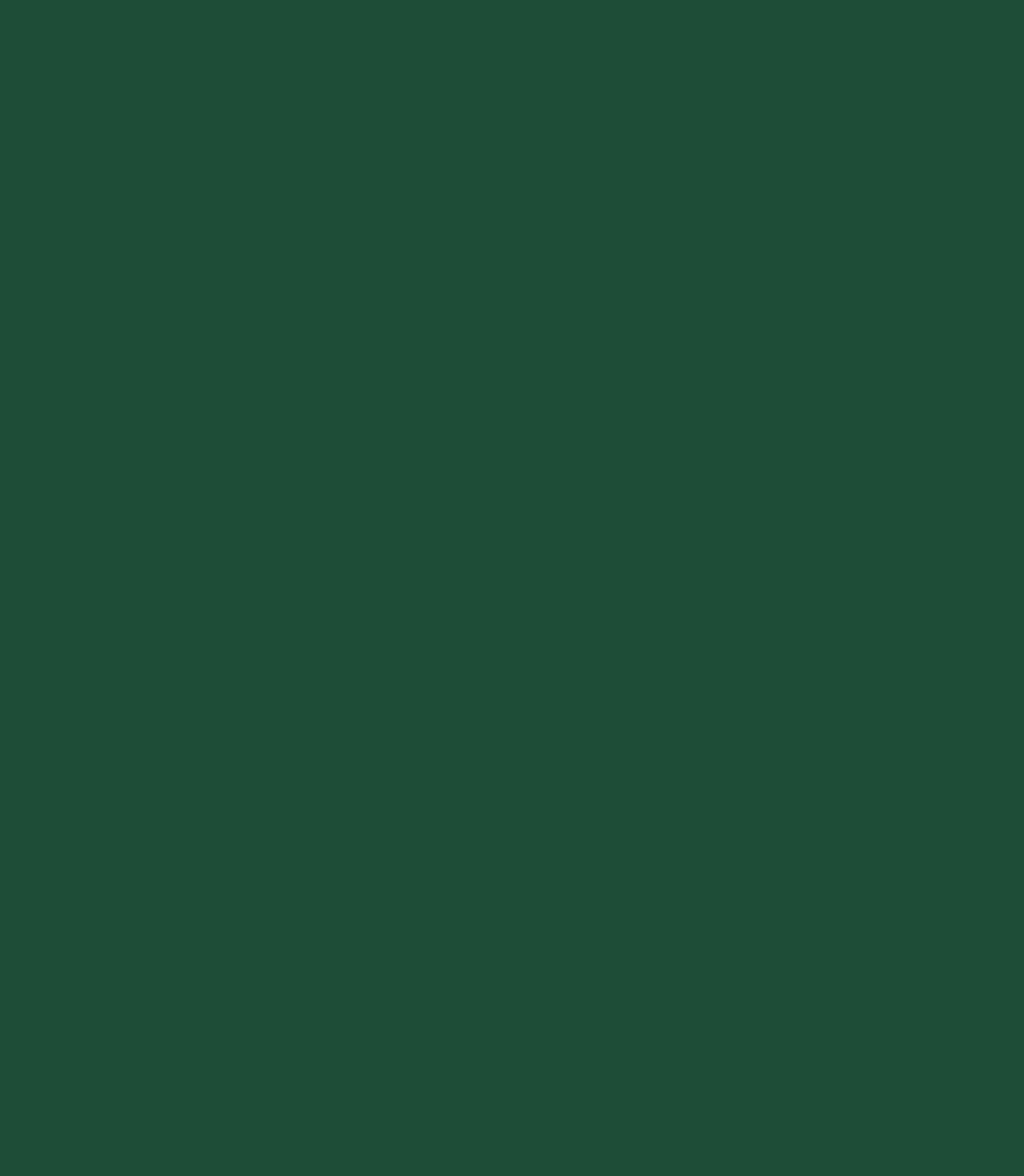
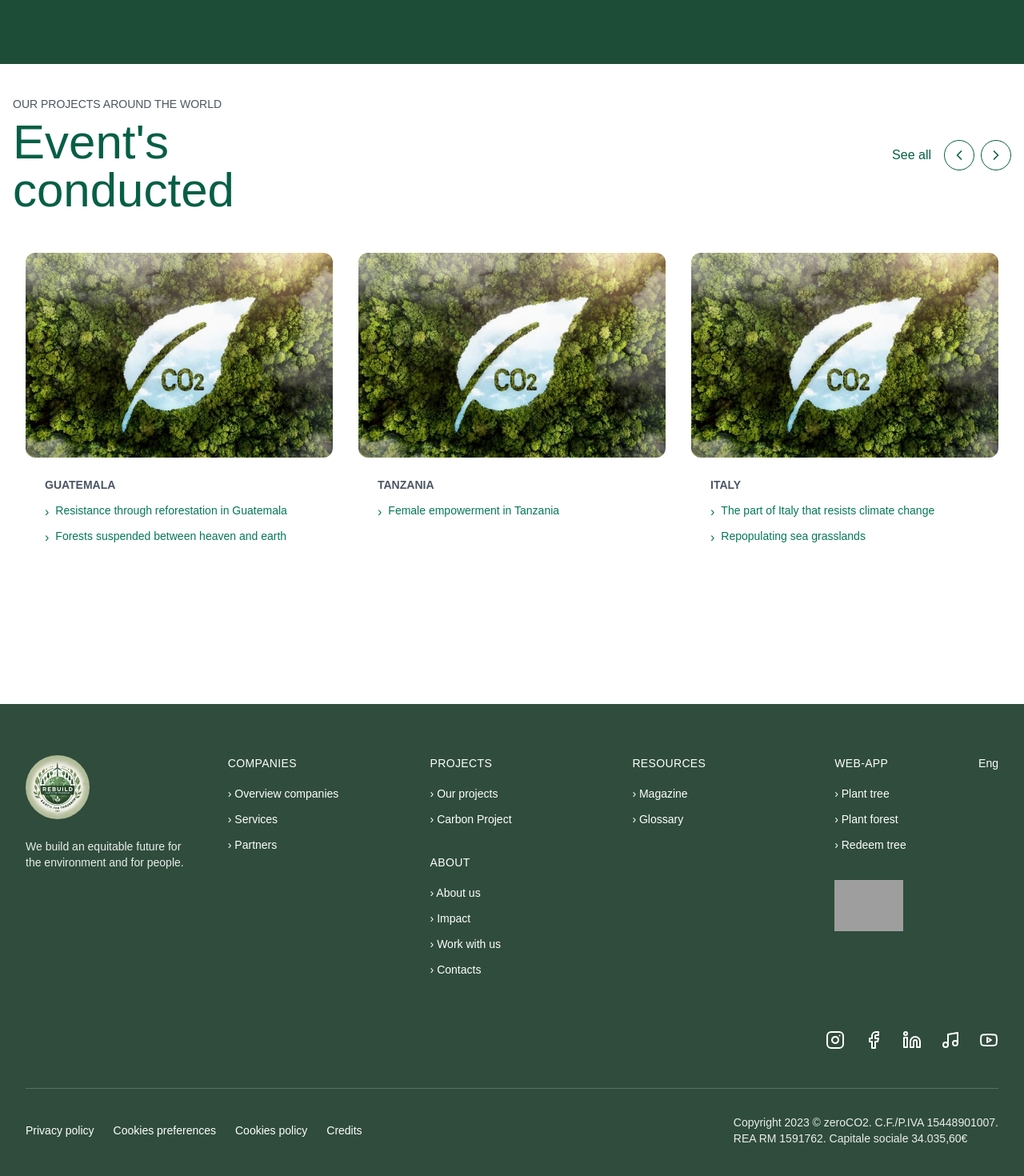
Before and after one commit to muhammed-anas-na/rebuild-earth, a Next.js app: page / in a window 1280 px wide. Shown: the part 2108-3578 px from the top of the page at 80% size. Before the commit the page ends 2188 px from the top, so only its background shows below. Built offline with nearby package versions, Linux system fonts and the light colour scheme; grey boxes are pictures that could not be loaded; a web font is replaced by a local one.

Commit message:
Event and footer aaded

```diff
--- a/src/components/Events.jsx
+++ b/src/components/Events.jsx
@@ -1,141 +1,114 @@
-import Image from "next/image";
-import React from "react";
-import { Timeline } from "@/components/ui/timeline";
+"use client"
+import React, { useState } from 'react';
+import { ChevronLeft, ChevronRight } from 'lucide-react';
 
-export function TimelineDemo() {
-  const data = [
+const ProjectCard = ({ country, image, projects }) => (
+  <div className="flex-shrink-0 w-full md:w-1/3 px-4 mb-8">
+    <div className="overflow-hidden">
+      <div className="relative h-64 overflow-hidden">
+        <img
+          src={image}
+          alt={`Project in ${country}`}
+          className="w-full h-full object-cover rounded-xl"
+        />
+      </div>
+      <div className="p-6">
+        <h3 className="text-sm font-semibold text-gray-600 mb-3">{country}</h3>
+        <div className="space-y-2">
+          {projects.map((project, index) => (
+            <div key={index} className="flex items-start">
+              <div className="text-emerald-700 mr-2">›</div>
+              <p className="text-emerald-700 text-sm hover:text-emerald-800 cursor-pointer">
+                {project}
+              </p>
+            </div>
+          ))}
+        </div>
+      </div>
+    </div>
+  </div>
+);
+
+const Events = () => {
+  const [currentSlide, setCurrentSlide] = useState(0);
+
+  const projects = [
     {
-      title: "Sep 28-30 (2024)",
-      content: (
+      country: 'GUATEMALA',
+      image: 'image01.jpg',
+      projects: [
+        'Resistance through reforestation in Guatemala',
+        'Forests suspended between heaven and earth'
+      ]
+    },
+    {
+      country: 'TANZANIA',
+      image: 'image01.jpg',
+      projects: [
+        'Female empowerment in Tanzania'
+      ]
+    },
+    {
+      country: 'ITALY',
+      image: 'image01.jpg',
+      projects: [
+        'The part of Italy that resists climate change',
+        'Repopulating sea grasslands'
+      ]
+    },
+
+  ];
+
+  const nextSlide = () => {
+    setCurrentSlide((prev) => (prev + 1) % projects.length);
+  };
+
+  const prevSlide = () => {
+    setCurrentSlide((prev) => (prev - 1 + projects.length) % projects.length);
+  };
+
+  return (
+    <div className='bg-white h-screen'>
+    <div className="max-w-7xl mx-auto px-4 py-10">
+      <div className="flex justify-between items-center mb-12 text-emerald-800">
         <div>
-          <p className="text-neutral-800 dark:text-neutral-200 text-xs md:text-sm font-normal mb-8">
-          <span className="font-bold">Project Planning:</span> Conducted initial planning for a carbon neutrality project, including in-depth research to better understand its components and impact.
-          2 Execution Strategy: Developed an execution strategy, deciding on a trial run within Illahia Arts and Science College.
-          </p>
-          <div className="grid grid-cols-2 gap-4">
-            <Image
-              src="/api/placeholder/500/500"
-              alt="startup template 1"
-              width={500}
-              height={500}
-              className="rounded-lg object-cover h-20 md:h-44 lg:h-60 w-full shadow-[0_0_24px_rgba(34,_42,_53,_0.06),_0_1px_1px_rgba(0,_0,_0,_0.05),_0_0_0_1px_rgba(34,_42,_53,_0.04),_0_0_4px_rgba(34,_42,_53,_0.08),_0_16px_68px_rgba(47,_48,_55,_0.05),_0_1px_0_rgba(255,_255,_255,_0.1)_inset]"
-            />
-            <Image
-              src="/api/placeholder/500/500"
-              alt="startup template 2"
-              width={500}
-              height={500}
-              className="rounded-lg object-cover h-20 md:h-44 lg:h-60 w-full shadow-[0_0_24px_rgba(34,_42,_53,_0.06),_0_1px_1px_rgba(0,_0,_0,_0.05),_0_0_0_1px_rgba(34,_42,_53,_0.04),_0_0_4px_rgba(34,_42,_53,_0.08),_0_16px_68px_rgba(47,_48,_55,_0.05),_0_1px_0_rgba(255,_255,_255,_0.1)_inset]"
-            />
-            <Image
-              src="/api/placeholder/500/500"
-              alt="startup template 3"
-              width={500}
-              height={500}
-              className="rounded-lg object-cover h-20 md:h-44 lg:h-60 w-full shadow-[0_0_24px_rgba(34,_42,_53,_0.06),_0_1px_1px_rgba(0,_0,_0,_0.05),_0_0_0_1px_rgba(34,_42,_53,_0.04),_0_0_4px_rgba(34,_42,_53,_0.08),_0_16px_68px_rgba(47,_48,_55,_0.05),_0_1px_0_rgba(255,_255,_255,_0.1)_inset]"
-            />
-            <Image
-              src="/api/placeholder/500/500"
-              alt="startup template 4"
-              width={500}
-              height={500}
-              className="rounded-lg object-cover h-20 md:h-44 lg:h-60 w-full shadow-[0_0_24px_rgba(34,_42,_53,_0.06),_0_1px_1px_rgba(0,_0,_0,_0.05),_0_0_0_1px_rgba(34,_42,_53,_0.04),_0_0_4px_rgba(34,_42,_53,_0.08),_0_16px_68px_rgba(47,_48,_55,_0.05),_0_1px_0_rgba(255,_255,_255,_0.1)_inset]"
-            />
+          <h2 className="text-sm text-gray-600 mb-2">OUR PROJECTS AROUND THE WORLD</h2>
+          <h1 className="text-6xl font-medium ">Event's<br />conducted</h1>
+        </div>
+        <div className="flex items-center space-x-4">
+          <button className="text-emerald-800 hover:text-emerald-900">
+            See all
+          </button>
+          <div className="flex space-x-2">
+            <button
+              onClick={prevSlide}
+              className="p-2 rounded-full border border-emerald-800 text-emerald-800 hover:bg-emerald-800 hover:text-white transition-colors"
+            >
+              <ChevronLeft size={20} />
+            </button>
+            <button
+              onClick={nextSlide}
+              className="p-2 rounded-full border border-emerald-800 text-emerald-800 hover:bg-emerald-800 hover:text-white transition-colors"
+            >
+              <ChevronRight size={20} />
+            </button>
           </div>
         </div>
-      ),
-    },
-    {
-      title: "Oct 01-03 (2024)",
-      content: (
-        <div>
-          <p className="text-neutral-800 dark:text-neutral-200 text-xs md:text-sm font-normal mb-8">
-          <span className="font-bold">Campaign Concept: </span>Designed a unique campaign for the trial, incorporating an engaging coin-based reward system called Greeny Coins.
-2 Greeny Coins Background: Inspired by a 15-year-old bartering game from South India, where children exchanged leaves, fostering a connection to nature.
-3 Coin System Setup: Outlined how participants could earn and redeem Greeny Coins, including discounts at local restaurants.
-          </p>
-          <div className="grid grid-cols-2 gap-4">
-            <Image
-              src="/api/placeholder/500/500"
-              alt="hero template"
-              width={500}
-              height={500}
-              className="rounded-lg object-cover h-20 md:h-44 lg:h-60 w-full shadow-[0_0_24px_rgba(34,_42,_53,_0.06),_0_1px_1px_rgba(0,_0,_0,_0.05),_0_0_0_1px_rgba(34,_42,_53,_0.04),_0_0_4px_rgba(34,_42,_53,_0.08),_0_16px_68px_rgba(47,_48,_55,_0.05),_0_1px_0_rgba(255,_255,_255,_0.1)_inset]"
-            />
-            <Image
-              src="/api/placeholder/500/500"
-              alt="feature template"
-              width={500}
-              height={500}
-              className="rounded-lg object-cover h-20 md:h-44 lg:h-60 w-full shadow-[0_0_24px_rgba(34,_42,_53,_0.06),_0_1px_1px_rgba(0,_0,_0,_0.05),_0_0_0_1px_rgba(34,_42,_53,_0.04),_0_0_4px_rgba(34,_42,_53,_0.08),_0_16px_68px_rgba(47,_48,_55,_0.05),_0_1px_0_rgba(255,_255,_255,_0.1)_inset]"
-            />
-            <Image
-              src="/api/placeholder/500/500"
-              alt="bento template"
-              width={500}
-              height={500}
-              className="rounded-lg object-cover h-20 md:h-44 lg:h-60 w-full shadow-[0_0_24px_rgba(34,_42,_53,_0.06),_0_1px_1px_rgba(0,_0,_0,_0.05),_0_0_0_1px_rgba(34,_42,_53,_0.04),_0_0_4px_rgba(34,_42,_53,_0.08),_0_16px_68px_rgba(47,_48,_55,_0.05),_0_1px_0_rgba(255,_255,_255,_0.1)_inset]"
-            />
-            <Image
-              src="/api/placeholder/500/500"
-              alt="cards template"
-              width={500}
-              height={500}
-              className="rounded-lg object-cover h-20 md:h-44 lg:h-60 w-full shadow-[0_0_24px_rgba(34,_42,_53,_0.06),_0_1px_1px_rgba(0,_0,_0,_0.05),_0_0_0_1px_rgba(34,_42,_53,_0.04),_0_0_4px_rgba(34,_42,_53,_0.08),_0_16px_68px_rgba(47,_48,_55,_0.05),_0_1px_0_rgba(255,_255,_255,_0.1)_inset]"
-            />
-          </div>
+      </div>
+
+      <div className="flex overflow-hidden relative">
+        <div
+          className="flex transition-transform duration-300 ease-in-out"
+          style={{ transform: `translateX(-${currentSlide * 100}%)` }}
+        >
+          {projects.map((project, index) => (
+            <ProjectCard key={index} {...project} />
+          ))}
         </div>
-      ),
-    },
-    {
-      title: "Oct 04-05 (2024)",
-      content: (
-        <div>
-          <p><span className="font-bold">Project Approval:</span>Presented the project to the college principal and manager, receiving approval to proceed with the trial run.
-            2 Team Formation: Built the project team with roles assigned to:
-            Founder: Shoaib Yoosaph
-            Co-founders: Beema Mol, Ali Akber TM, Saniya Manoj
-            Team Members: Muhammed Jabir, Afshan, Yaseen, Fahad, Safwan.</p>
-          <div className="grid grid-cols-2 gap-4">
-            <Image
-              src="/api/placeholder/500/500"
-              alt="hero template"
-              width={500}
-              height={500}
-              className="rounded-lg object-cover h-20 md:h-44 lg:h-60 w-full shadow-[0_0_24px_rgba(34,_42,_53,_0.06),_0_1px_1px_rgba(0,_0,_0,_0.05),_0_0_0_1px_rgba(34,_42,_53,_0.04),_0_0_4px_rgba(34,_42,_53,_0.08),_0_16px_68px_rgba(47,_48,_55,_0.05),_0_1px_0_rgba(255,_255,_255,_0.1)_inset]"
-            />
-            <Image
-              src="/api/placeholder/500/500"
-              alt="feature template"
-              width={500}
-              height={500}
-              className="rounded-lg object-cover h-20 md:h-44 lg:h-60 w-full shadow-[0_0_24px_rgba(34,_42,_53,_0.06),_0_1px_1px_rgba(0,_0,_0,_0.05),_0_0_0_1px_rgba(34,_42,_53,_0.04),_0_0_4px_rgba(34,_42,_53,_0.08),_0_16px_68px_rgba(47,_48,_55,_0.05),_0_1px_0_rgba(255,_255,_255,_0.1)_inset]"
-            />
-            <Image
-              src="/api/placeholder/500/500"
-              alt="bento template"
-              width={500}
-              height={500}
-              className="rounded-lg object-cover h-20 md:h-44 lg:h-60 w-full shadow-[0_0_24px_rgba(34,_42,_53,_0.06),_0_1px_1px_rgba(0,_0,_0,_0.05),_0_0_0_1px_rgba(34,_42,_53,_0.04),_0_0_4px_rgba(34,_42,_53,_0.08),_0_16px_68px_rgba(47,_48,_55,_0.05),_0_1px_0_rgba(255,_255,_255,_0.1)_inset]"
-            />
-            <Image
-              src="/api/placeholder/500/500"
-              alt="cards template"
-              width={500}
-              height={500}
-              className="rounded-lg object-cover h-20 md:h-44 lg:h-60 w-full shadow-[0_0_24px_rgba(34,_42,_53,_0.06),_0_1px_1px_rgba(0,_0,_0,_0.05),_0_0_0_1px_rgba(34,_42,_53,_0.04),_0_0_4px_rgba(34,_42,_53,_0.08),_0_16px_68px_rgba(47,_48,_55,_0.05),_0_1px_0_rgba(255,_255,_255,_0.1)_inset]"
-            />
-          </div>
-        </div>
-      ),
-    },
-  ];
-
-  return (
-    <div className="w-full">
-      <Timeline data={data} />
+      </div>
+    </div>
     </div>
   );
-}
+};
 
-export default TimelineDemo;
+export default Events;
--- /dev/null
+++ b/src/components/Footer.jsx
@@ -0,0 +1,98 @@
+import React from 'react';
+import { Instagram, Facebook, Linkedin, Youtube } from 'lucide-react';
+import { Music } from 'lucide-react'; // for TikTok icon
+
+const Footer = () => {
+  return (
+    <footer className="bg-[#2F4C3C] text-white py-16">
+      <div className="max-w-7xl mx-auto px-8">
+        <div className="grid grid-cols-1 md:grid-cols-5 gap-12 mb-16">
+          {/* Logo and Description */}
+          <div className="md:col-span-1">
+            <div className="mb-6">
+              <img src="logo.jpg" alt="Logo" className="h-20 rounded-full" />
+            </div>
+            <p className="text-sm opacity-90 max-w-xs">
+              We build an equitable future for the environment and for people.
+            </p>
+          </div>
+
+          {/* Companies */}
+          <div>
+            <h3 className="font-medium mb-4 uppercase text-sm tracking-wide">Companies</h3>
+            <ul className="space-y-2">
+              <li><a href="#" className="text-sm hover:opacity-80">› Overview companies</a></li>
+              <li><a href="#" className="text-sm hover:opacity-80">› Services</a></li>
+              <li><a href="#" className="text-sm hover:opacity-80">› Partners</a></li>
+            </ul>
+          </div>
+
+          {/* Projects & About */}
+          <div>
+            <h3 className="font-medium mb-4 uppercase text-sm tracking-wide">Projects</h3>
+            <ul className="space-y-2">
+              <li><a href="#" className="text-sm hover:opacity-80">› Our projects</a></li>
+              <li><a href="#" className="text-sm hover:opacity-80">› Carbon Project</a></li>
+            </ul>
+
+            <h3 className="font-medium mt-8 mb-4 uppercase text-sm tracking-wide">About</h3>
+            <ul className="space-y-2">
+              <li><a href="#" className="text-sm hover:opacity-80">› About us</a></li>
+              <li><a href="#" className="text-sm hover:opacity-80">› Impact</a></li>
+              <li><a href="#" className="text-sm hover:opacity-80">› Work with us</a></li>
+              <li><a href="#" className="text-sm hover:opacity-80">› Contacts</a></li>
+            </ul>
+          </div>
+
+          {/* Resources */}
+          <div>
+            <h3 className="font-medium mb-4 uppercase text-sm tracking-wide">Resources</h3>
+            <ul className="space-y-2">
+              <li><a href="#" className="text-sm hover:opacity-80">› Magazine</a></li>
+              <li><a href="#" className="text-sm hover:opacity-80">› Glossary</a></li>
+            </ul>
+          </div>
+
+          {/* Web-App & Certification */}
+          <div>
+            <div className="flex justify-between items-center mb-4">
+              <h3 className="font-medium uppercase text-sm tracking-wide">Web-App</h3>
+              <span className="text-sm">Eng</span>
+            </div>
+            <ul className="space-y-2 mb-8">
+              <li><a href="#" className="text-sm hover:opacity-80">› Plant tree</a></li>
+              <li><a href="#" className="text-sm hover:opacity-80">› Plant forest</a></li>
+              <li><a href="#" className="text-sm hover:opacity-80">› Redeem tree</a></li>
+            </ul>
+            <img src="/api/placeholder/120/60" alt="B Corp Certification" className="h-16" />
+          </div>
+        </div>
+
+        {/* Social Media Links */}
+        <div className="flex justify-end mb-12 space-x-6">
+          <Instagram className="w-6 h-6 hover:opacity-80 cursor-pointer" />
+          <Facebook className="w-6 h-6 hover:opacity-80 cursor-pointer" />
+          <Linkedin className="w-6 h-6 hover:opacity-80 cursor-pointer" />
+          <Music className="w-6 h-6 hover:opacity-80 cursor-pointer" /> {/* TikTok */}
+          <Youtube className="w-6 h-6 hover:opacity-80 cursor-pointer" />
+        </div>
+
+        {/* Bottom Links and Copyright */}
+        <div className="border-t border-white/20 pt-8 flex flex-col md:flex-row justify-between items-center space-y-4 md:space-y-0">
+          <div className="flex flex-wrap gap-6 text-sm">
+            <a href="#" className="hover:opacity-80">Privacy policy</a>
+            <a href="#" className="hover:opacity-80">Cookies preferences</a>
+            <a href="#" className="hover:opacity-80">Cookies policy</a>
+            <a href="#" className="hover:opacity-80">Credits</a>
+          </div>
+          <div className="text-sm opacity-90">
+            Copyright 2023 © zeroCO2. C.F./P.IVA 15448901007.<br />
+            REA RM 1591762. Capitale sociale 34.035,60€
+          </div>
+        </div>
+      </div>
+    </footer>
+  );
+};
+
+export default Footer;
--- a/src/components/LandingPage.jsx
+++ b/src/components/LandingPage.jsx
@@ -1,5 +1,7 @@
 import About from "./About";
 import Counter from "./Counter";
+import Events from "./Events";
+import Footer from "./Footer";
 import Header from "./Header";
 import VideoPlayer from "./VideoPlayer";
 
@@ -10,6 +12,8 @@ export default function LandingPage(){
       <VideoPlayer/>
       <About/>
       <Counter/>
+      <Events/>
+      <Footer/>
     </>
   )
 }
```
